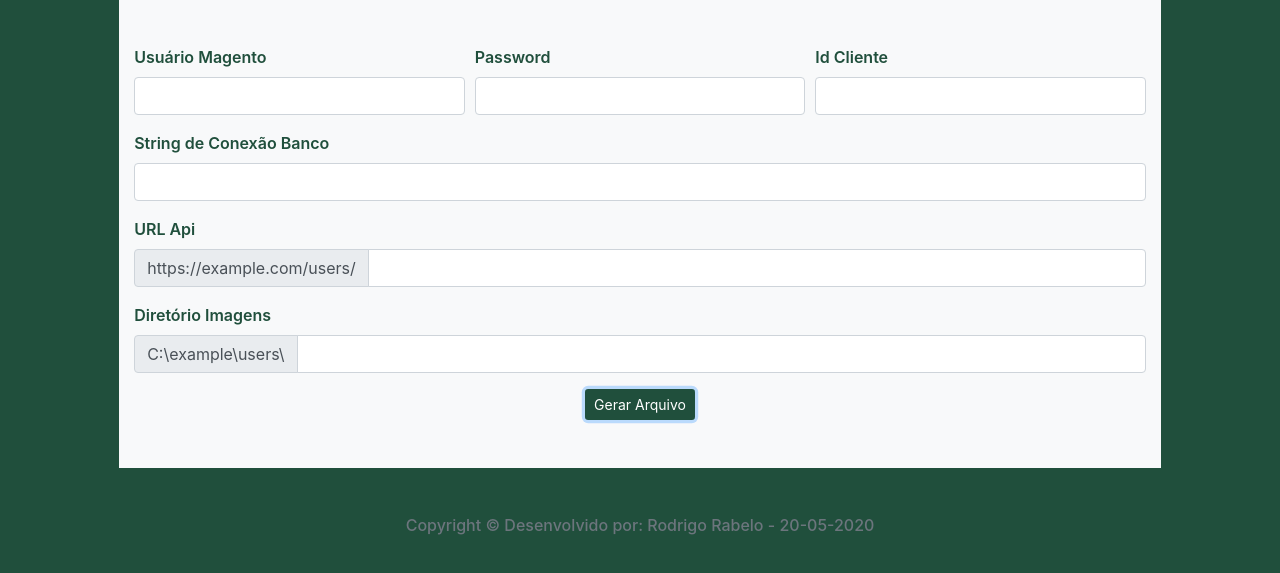
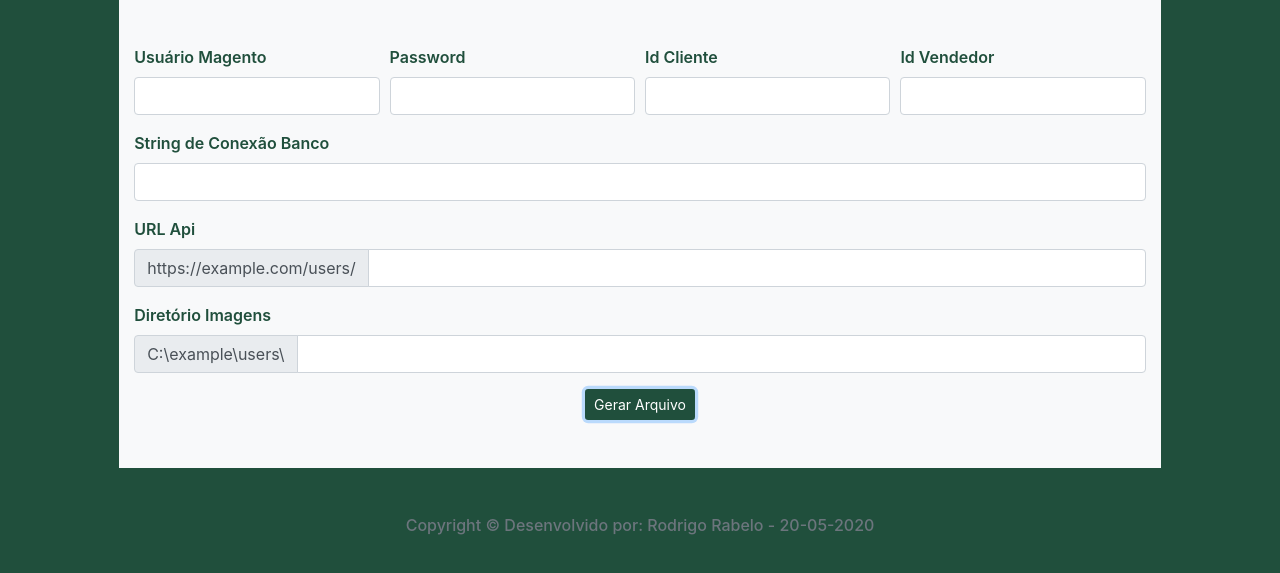
Before and after one commit to RodrigoRabeloBH/MakeJsonFile, a plain HTML site: page index.html in a window 1280 px wide. Both pictures are taken after a click on the link "Gerar Arquivo". Shown: the part 229-802 px from the top of the page. Drawn offline with nearby package versions, Linux system fonts and the light colour scheme.

Commit message:
Add salesmanId

```diff
--- a/index.html
+++ b/index.html
@@ -21,17 +21,21 @@
             </div>
             <form>
                 <div class="form-row">
-                    <div class="form-group col-md-4">
+                    <div class="form-group col-md-3">
                         <label for="user">Usuário Magento</label>
                         <input type="text" class="form-control" id="user" required>
                     </div>
-                    <div class="form-group col-md-4">
+                    <div class="form-group col-md-3">
                         <label for="password">Password</label>
                         <input type="text" class="form-control" id="password" required>
                     </div>
-                    <div class="form-group col-md-4">
+                    <div class="form-group col-md-3">
                         <label for="clientId">Id Cliente</label>
                         <input type="number" class="form-control" id="clientId" required>
+                    </div>
+                    <div class="form-group col-md-3">
+                        <label for="clientId">Id Vendedor</label>
+                        <input type="number" class="form-control" id="salesmanId" required>
                     </div>
                 </div>
                 <div class="form-row">
--- a/main.js
+++ b/main.js
@@ -6,6 +6,7 @@ const connection = document.querySelector("#connection");
 const url = document.querySelector("#url");
 const user = document.querySelector("#user");
 const dir = document.querySelector("#dir");
+const salesmanId = document.querySelector("#salesmanId");
 
 btn.addEventListener("click", (e) => {
   if (!form.checkValidity()) alert("Preencha todos os campos corretamente!!");
@@ -23,6 +24,7 @@ function download() {
     ConnectionString: connection.value,
     Url: url.value,
     ImagesFolder: dir.value,
+    SalesmanId: salesmanId.value,
   };
 
   const json = JSON.stringify(credentil);
@@ -43,4 +45,6 @@ function clear() {
   clientId.value = "";
   connection.value = "";
   url.value = "";
+  dir.value = "";
+  salesmanId.value = "";
 }
```
